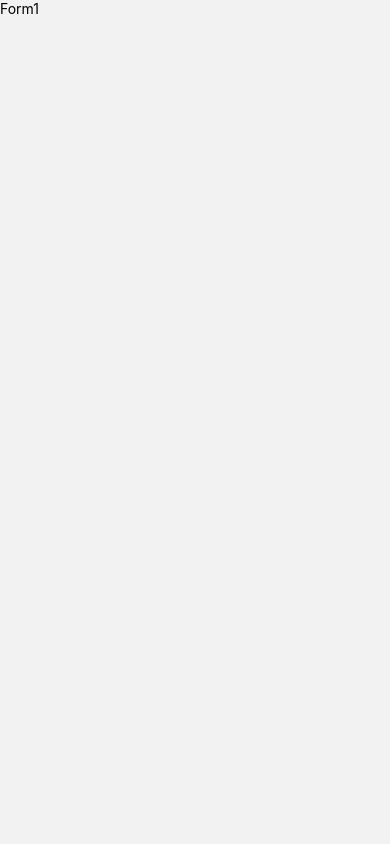
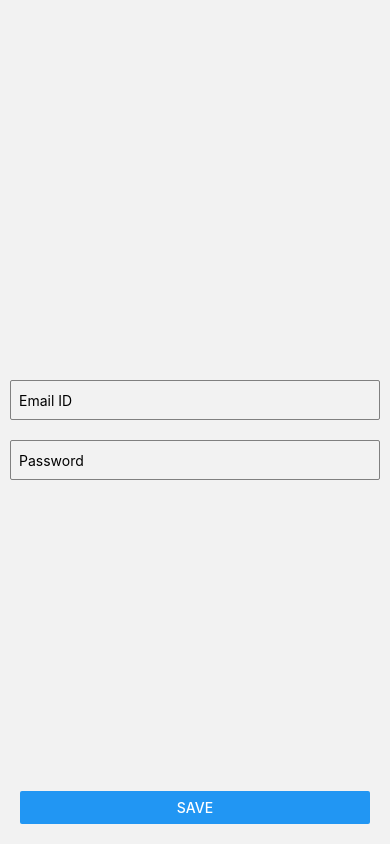
Before and after one commit to Manish8798/LoginForm, a React Native app: screen /Form1 in a window 390 px wide. Built offline with nearby package versions, Linux system fonts and the light colour scheme.

Commit message:
context added

```diff
--- a/App.tsx
+++ b/App.tsx
@@ -5,11 +5,13 @@ import {createNativeStackNavigator} from '@react-navigation/native-stack';
 import Form1 from './src/screens/Form1';
 import Form2 from './src/screens/Form2';
 import Form3 from './src/screens/Form3';
+import {FormProvider} from './src/context/FormProvider';
 
 const Stack = createNativeStackNavigator();
 
 const App = () => {
   return (
+    <FormProvider>
       <NavigationContainer>
         <Stack.Navigator
           screenOptions={{
@@ -20,6 +22,7 @@ const App = () => {
           <Stack.Screen name="Form3" component={Form3} />
         </Stack.Navigator>
       </NavigationContainer>
+    </FormProvider>
   );
 };
 
--- a/package.json
+++ b/package.json
@@ -12,10 +12,12 @@
   "dependencies": {
     "@react-navigation/native": "^6.1.9",
     "@react-navigation/native-stack": "^6.9.16",
+    "formik": "^2.4.5",
     "react": "18.2.0",
     "react-native": "0.72.6",
     "react-native-safe-area-context": "^4.7.4",
-    "react-native-screens": "^3.27.0"
+    "react-native-screens": "^3.27.0",
+    "yup": "^1.3.2"
   },
   "devDependencies": {
     "@babel/core": "^7.20.0",
--- /dev/null
+++ b/src/context/FormProvider.js
@@ -0,0 +1,35 @@
+import React, {createContext, useState} from 'react';
+
+const FormContext = createContext();
+
+const FormProvider = ({children}) => {
+  const initialState = {
+    emailId: '',
+    password: '',
+    firstName: '',
+    lastName: '',
+    address: '',
+    countryCode: '',
+    phoneNumber: '',
+  };
+  const [state, setState] = useState(initialState);
+
+  const updateData = async newData => {
+    console.log('FormProvider', newData);
+    try {
+      setState(newData);
+    } catch (error) {
+      console.log(error);
+      return false;
+    }
+    return true;
+  };
+
+  return (
+    <FormContext.Provider value={{data: state, updateData}}>
+      {children}
+    </FormContext.Provider>
+  );
+};
+
+export {FormProvider, FormContext};
--- a/src/screens/Form1.js
+++ b/src/screens/Form1.js
@@ -1,12 +1,112 @@
-import React from 'react';
-import {SafeAreaView, Text, Button} from 'react-native';
+import React, {useContext} from 'react';
+import {
+  View,
+  Text,
+  TextInput,
+  Button,
+  StyleSheet,
+  SafeAreaView,
+} from 'react-native';
+import {Formik} from 'formik';
+import * as yup from 'yup';
+import {FormContext} from '../context/FormProvider';
+
+const validationSchema = yup.object().shape({
+  emailId: yup.string().email('Invalid email').required('Email is required'),
+  password: yup
+    .string()
+    .required('Password is required')
+    .matches(
+      /^(?=(.*\d){2,})(?=(.*[a-z]){2,})(?=(.*[A-Z]){2,})(?=(.*[@#$%^&*!]){2,}).*$/,
+      'Must contain minimum 2 capital letters, 2 small letter, 2 numbers and 2 special characters',
+    ),
+});
 
 const Form1 = props => {
+  const {data, updateData} = useContext(FormContext);
+  //   console.log('Form1', data);
+
+  const onSave = async values => {
+    let res = await updateData({...data, ...values});
+    // console.log('onSave', res);
+    if (res) {
+      props.navigation.navigate('Form2');
+    }
+  };
+
   return (
-    <SafeAreaView>
-      <Text>Form1</Text>
+    <SafeAreaView style={styles.container}>
+      <Formik
+        initialValues={{emailId: data?.emailId, password: data?.password}}
+        validationSchema={validationSchema}
+        onSubmit={values => {
+          // Handle form submission here
+          console.log(values);
+          onSave(values);
+        }}>
+        {({handleChange, handleBlur, handleSubmit, values, errors}) => (
+          <View style={{flex: 1, justifyContent: 'center'}}>
+            <TextInput
+              style={styles.input}
+              placeholder="Email ID"
+              onChangeText={handleChange('emailId')}
+              onBlur={handleBlur('emailId')}
+              value={values.emailId}
+            />
+            {errors.emailId && (
+              <Text style={styles.error}>{errors.emailId}</Text>
+            )}
+
+            <TextInput
+              style={styles.input}
+              placeholder="Password"
+              secureTextEntry
+              onChangeText={handleChange('password')}
+              onBlur={handleBlur('password')}
+              value={values.password}
+            />
+            {errors.password && (
+              <Text style={styles.error}>{errors.password}</Text>
+            )}
+            <View style={styles.btnContainer}>
+              <Button title="Save" onPress={handleSubmit} />
+            </View>
+          </View>
+        )}
+      </Formik>
     </SafeAreaView>
   );
 };
 
+const styles = StyleSheet.create({
+  container: {
+    flex: 1,
+    justifyContent: 'center',
+    // alignItems: 'center',
+    paddingTop: 16,
+  },
+  input: {
+    height: 40,
+    borderColor: 'gray',
+    borderWidth: 1,
+    marginVertical: 10,
+    marginHorizontal: 10,
+    paddingHorizontal: 8,
+    borderRadius: 2,
+  },
+  error: {
+    color: 'red',
+  },
+  btnContainer: {
+    position: 'absolute',
+    bottom: 0,
+    start: 0,
+    end: 0,
+    elevation: 2,
+    borderTopLeftRadius: 2,
+    borderTopRightRadius: 2,
+    padding: 20,
+  },
+});
+
 export default Form1;
```
Also changed, not shown: 2 other files (tests, documents, lock files or other folders). Lines whose indentation alone changed are shown as unchanged.
